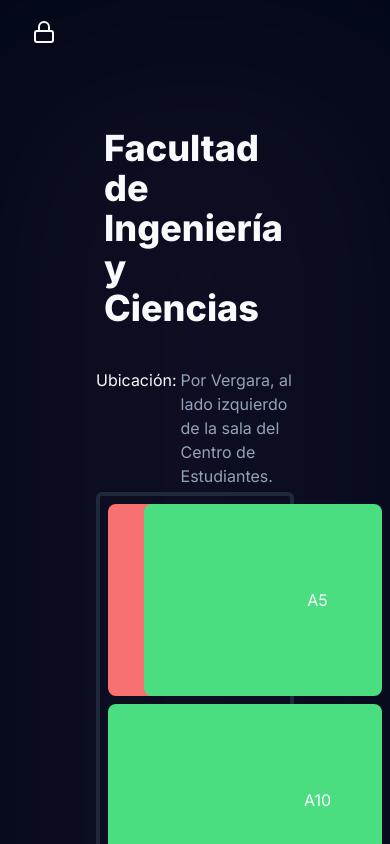
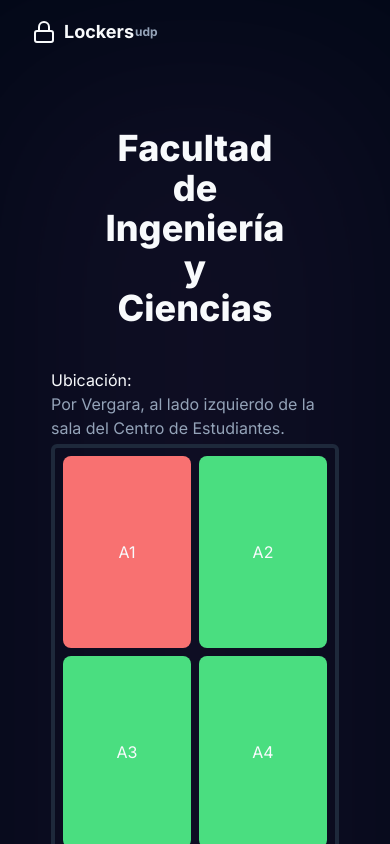
Before and after one commit to Jnkyns/lockers, a Next.js app: page / in a window 390 px wide. Shown: the top 844 px of the page. Built offline with nearby package versions, Linux system fonts and the light colour scheme.

Commit message:
style: responsive

```diff
--- a/src/app/(marketing)/page.tsx
+++ b/src/app/(marketing)/page.tsx
@@ -179,20 +179,20 @@ export default function Home() {
     <main className="flex min-h-screen flex-col items-center justify-between py-14 px-24 relative">
       <div className="absolute -z-10 inset-0 bg-fuchsia-400 bg-[size:20px_20px] opacity-5 blur-[100px]"></div>
       <div className="p-2 mb-8">
-        <h1 className="text-4xl font-extrabold">
+        <h1 className="text-4xl font-extrabold text-center">
           Facultad de Ingeniería y Ciencias
         </h1>
       </div>
       <div className="flex flex-col space-y-6">
         {data.lockers.map((locker, index) => (
           <div key={index} className="space-y-1">
-            <div className="flex space-x-1">
+            <div className="flex flex-col sm:flex-row sm:space-x-1">
               <h2>Ubicación:</h2>
               <p className="text-muted-foreground">{locker.location}</p>
             </div>
             <div
               key={index}
-              className="grid gap-2 border-4 p-2 rounded-md grid-cols-5"
+              className="min-w-72 grid gap-2 border-4 p-2 rounded-md grid-cols-2 sm:grid-cols-5"
             >
               {locker.slots.map((slot, index) => (
                 <Locker key={index} letter={locker.letter} slot={slot} />
--- a/src/components/Locker.tsx
+++ b/src/components/Locker.tsx
@@ -21,7 +21,7 @@ export default function Locker({ letter, slot }: Props) {
     <>
       <li
         className={cn(
-          "w-32 h-48 rounded-lg p-2 flex justify-center items-center hover:cursor-pointer",
+          "h-48 rounded-lg p-2 flex justify-center items-center hover:cursor-pointer",
           slot.status === "free" ? "bg-green-400" : "bg-red-400"
         )}
         onClick={() => setIsOpen(true)}
--- a/src/components/Navbar.tsx
+++ b/src/components/Navbar.tsx
@@ -28,10 +28,10 @@ export default function Navbar() {
           >
             <Lock className="size-6" />
             <div className="space-x-px flex flex-row">
-              <span className="hidden text-lg font-bold sm:inline-block">
+              <span className=" text-lg font-bold sm:inline-block">
                 Lockers
               </span>
-              <div className="hidden sm:flex w-8 items-start justify-start">
+              <div className=" sm:flex w-8 items-start justify-start">
                 <span className="font-bold text-muted-foreground text-xs">
                   udp
                 </span>
```
